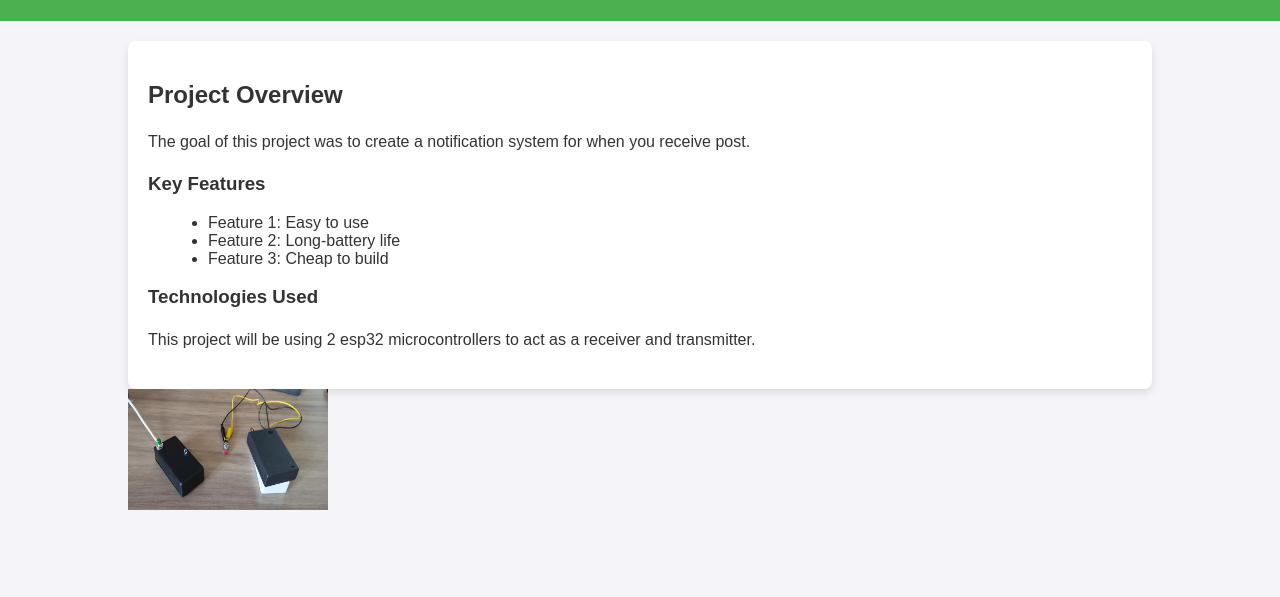
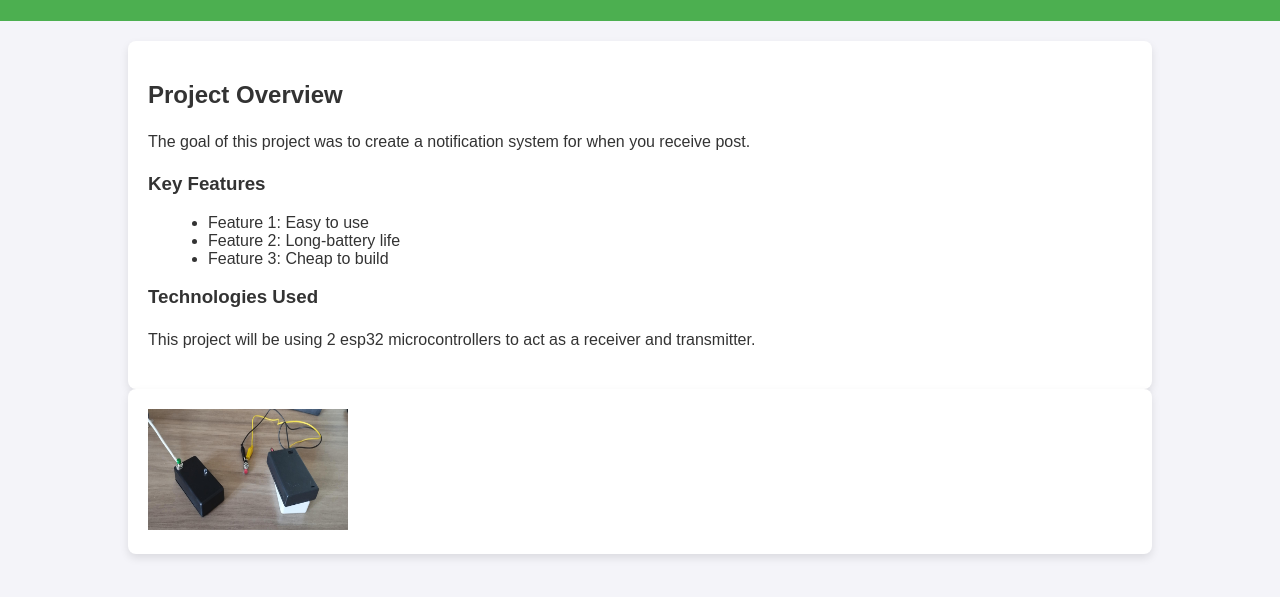
Before and after one commit to david-h1259/PostAlert, a plain HTML site: page index.html in a window 1280 px wide. Shown: the part 99-696 px from the top of the page. Drawn offline with Linux system fonts and the light colour scheme.

Commit message:
Update index.html

```diff
--- a/index.html
+++ b/index.html
@@ -38,6 +38,12 @@
             list-style-type: disc;
             margin-left: 20px;
         }
+        .images {
+            background-color: white;
+            padding: 20px;
+            border-radius: 8px;
+            box-shadow: 0 4px 8px rgba(0,0,0,0.1);
+        }
         footer {
             background-color: #333;
             color: white;
@@ -68,7 +74,9 @@
             <h3>Technologies Used</h3>
             <p>This project will be using 2 esp32 microcontrollers to act as a receiver and transmitter.</p>
         </section>
-        <img src="Final.jpg" width="200" height="121">
+        <section class="images">
+            <img src="Final.jpg" width="200" height="121">
+        </section>
     </div>
 
 </body>
```
